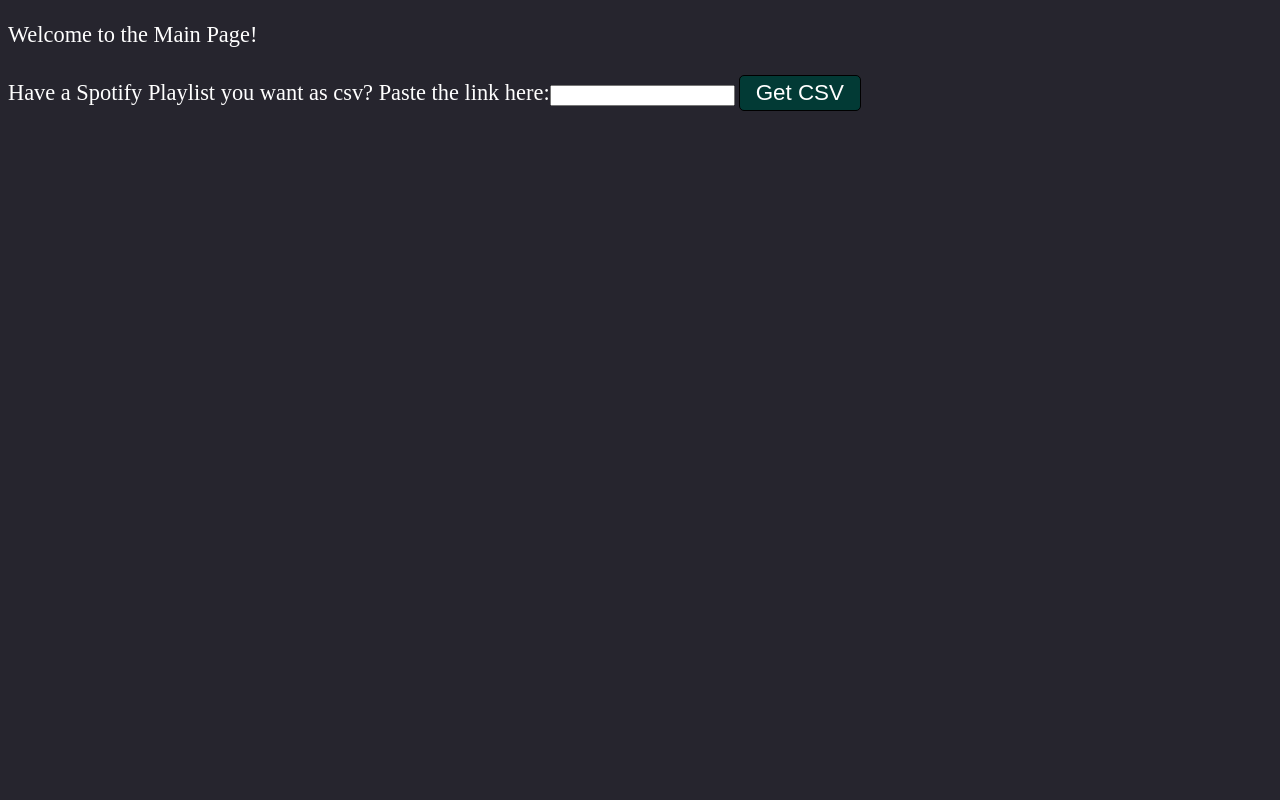
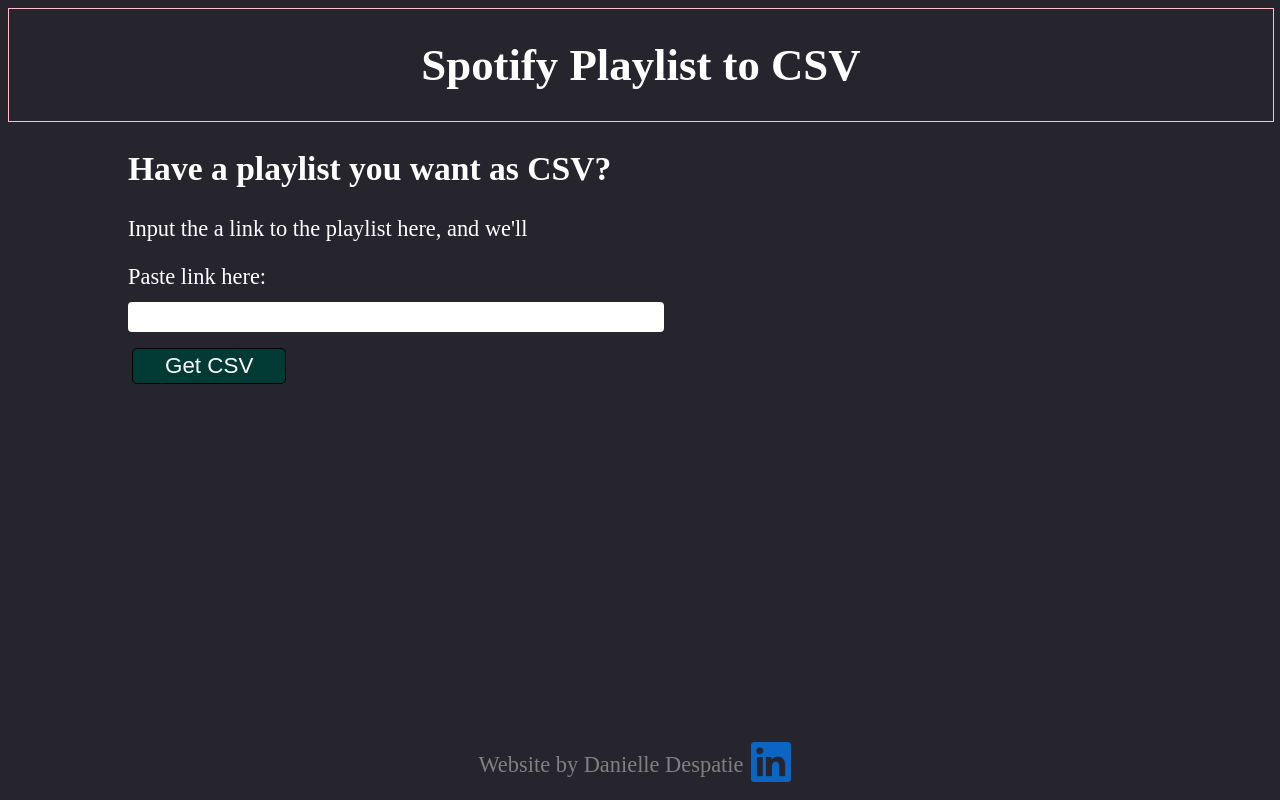
Before and after one commit to Dani-Despatie/SpotifyPlaylistProject, a React (Create React App) app: page / in a window 1280 px wide. Built offline with nearby package versions, Linux system fonts and the light colour scheme; sample sign-in values are in the browser's storage.

Commit message:
Looks Update

```diff
--- a/src/App.js
+++ b/src/App.js
@@ -6,18 +6,22 @@
 import Main from './pages/Main';
 import Callback from './pages/Callback';
 import ConsoleLogView from './components/ConsoleLogView';
-
+import Footer from './components/Footer';
+import Header from './components/Header';
 
 const App = () => {
     return (
         <Router>
             <GlobalStyles/>
+            <Header />
 
             <Routes>
                 <Route path='/' element={<Main/>} />
                 <Route path='/Callback' element={<Callback />} />
             </Routes>
 
+            <Footer />
+
         </Router>
     )
 }
--- a/src/GlobalStyles.js
+++ b/src/GlobalStyles.js
@@ -3,7 +3,6 @@
 const GlobalStyles = createGlobalStyle`
     :root {
         --background: #26252E;
-        --button: #023A35;
     }
 
     body {
@@ -12,8 +11,47 @@
         font-size: 1.4em;
     }
 
+
+
+    .container {
+        margin: 20px 120px;
+    }
+
+    .playlist-form {
+        display: flex;
+        flex-direction: column;
+    }
+
+    .url-input {
+        width: 50%;
+        font-size: 0.7em;
+        padding: 6px 12px;
+        margin: 12px 0px;
+
+        border-radius: 4px;
+        border: none;
+    }
+
+    .download a {
+        margin: 8px 0px;
+        color: cornflowerblue;
+    }
+
     .errorMessage {
         color: lightcoral;
+    }
+
+    @media only screen and (max-width: 500px) {
+        .container {
+            margin: 10px 10px;
+            text-align: center;
+        }
+        .url-input {
+            width: 90%;
+        }
+        button {
+            align-self: center;
+        }
     }
 `;
 
--- a/src/components/Footer.js
+++ b/src/components/Footer.js
@@ -0,0 +1,50 @@
+import styled from "styled-components";
+import linkedin from '../assets/linkedin.png';
+
+function Footer() {
+    return (
+        <FooterComponent className = 'footer'>
+            <p>Website by Danielle Despatie</p>
+
+            <div className = 'icons'>
+                <a>
+                    <img src = {linkedin} alt = 'LinkedIn Logo' />
+                </a>
+            </div>
+        </FooterComponent>
+    )
+}
+
+export default Footer;
+
+const FooterComponent = styled.div`
+    width: calc(100vw - 2px);
+    position: fixed;
+    bottom: 0px;
+    left: 0px;
+
+    color: gray;
+
+    display: flex;
+    align-items: center;
+    justify-content: center;
+
+    .icons {
+        display: flex;
+        flex-direction: row;
+    }
+
+    img {
+        width: 40px;
+        margin: 0px 8px;
+    }
+
+    @media only screen and (max-width: 500px) {
+        flex-direction: column;
+        font-size: 0.9em;
+
+        img {
+            width: 35px;
+        }
+    }
+`;
--- a/src/components/Header.js
+++ b/src/components/Header.js
@@ -0,0 +1,20 @@
+import styled from "styled-components";
+
+function Header() {
+    return (
+        <HeaderComponent>
+            <h1>Spotify Playlist to CSV</h1>
+        </HeaderComponent>
+    )
+}
+
+export default Header;
+
+const HeaderComponent = styled.div`
+    position: sticky;
+    margin: 8px 0px;
+    width: 100%;
+
+    text-align: center;
+    border: 1px solid pink;
+`;
--- a/src/components/StandardButton.js
+++ b/src/components/StandardButton.js
@@ -10,13 +10,21 @@
 export default StandardButton;
 
 const Button = styled.button`
-    background-color: var(--button);
+    background-color: #023A35;
     color: white;
     font-size: 1em;
+    width: fit-content;
 
     border: 1px solid black;
     border-radius: 5px;
 
-    padding: 4px 16px;
+    padding: 4px 32px;
     margin: 4px;
+
+    &:hover {
+        background-color: #034E48;
+    }
+    &:active {
+        transform: translateY(2px);
+    }
 `;
--- a/src/pages/Callback.js
+++ b/src/pages/Callback.js
@@ -7,7 +7,7 @@
 function Main() {
     getAccessToken();
     return (
-        <div>
+        <div className='container'>
             <p>Loading...</p>
         </div>
     )
--- a/src/pages/Main.js
+++ b/src/pages/Main.js
@@ -1,5 +1,6 @@
 import React from 'react';
 import { useEffect, useState } from 'react';
+import styled from 'styled-components';
 
 // Component Imports
 import StandardButton from '../components/StandardButton';
@@ -13,6 +14,8 @@
     const [downloadLink, setDownloadLink] = useState(null);
     const [errMessage, setErrMessage] = useState(null);
     const [token, setToken] = useState(null);
+    const [playlistName, setPlaylistName] = useState(null);
+    const [showInstructions, setShowInstructions] = useState(false);
 
     // Gets token if it exists or calls for authorization
     useEffect(() => {
@@ -34,11 +37,13 @@
     useEffect(() => {
         async function songListSetter () {
             const songs = await getPlaylist(token, link);
-            if (typeof(songs) == 'object') {
+            if (!songs.title) {
                 setErrMessage(songs.message);
             }
             else {
-                setSongList(songs);
+                setSongList(songs.songs);
+                setPlaylistName(songs.title);
+                setErrMessage(null);
             }
         }
         if (link) {
@@ -50,6 +55,12 @@
     function submitHandler() {
         event.preventDefault();
         setLink(event.target.playlistUrl.value);
+        if (!event.target.playlistUrl.value) {
+            setErrMessage('Please provide a link to the desired playlist');
+        }
+        else {
+            setErrMessage(null);
+        }
     }
 
     // Creates the download link
@@ -66,16 +77,20 @@
     }, [songList]);
 
     return (
-        <div>
-            <p>Welcome to the Main Page!</p>
-
-            <form onSubmit={submitHandler}>
-                <label htmlFor='playlistUrl'>Have a Spotify Playlist you want as csv? Paste the link here:</label>
-                <input type='url' id='playlistUrl' />
+        <div className='container'>
+            <h2>Have a playlist you want as CSV?</h2>
+            <p>
+                Input the a link to the playlist here, and we'll
+            </p>
+            <form onSubmit={submitHandler} className='playlist-form'>
+                <label htmlFor='playlistUrl'>Paste link here:</label>
+                <input type='url' id='playlistUrl' className='url-input' />
                 <StandardButton type='submit'>Get CSV</StandardButton>
             </form>
 
-            {downloadLink && !errMessage && <a href={downloadLink} download='SpotifyPlaylist'>Download CSV</a>}
+            <div className='download'>
+                {downloadLink && playlistName && !errMessage && <a href={downloadLink} download='SpotifyPlaylist'>Download <i>"{playlistName}"</i> as CSV</a>}
+            </div>
 
             <div className='errorMessage'>
                 {errMessage && <p>Error: {errMessage}</p>}
--- a/src/spotify-scripts/getPlaylist.js
+++ b/src/spotify-scripts/getPlaylist.js
@@ -14,11 +14,12 @@
             throw {status: 400, message: 'Link must be to a Spotify playlist, not an individual song/artist/etc.'};
         }
 
-        // Checking time for last token
+        // Getting refresh token if token is likely to be expired
         const tokenTime = window.localStorage.getItem('token_time');
         const time = Date.now();
-        if (tokenTime && tokenTime + 3300000 < time) {
-            getRefreshToken();
+        if (tokenTime && time - tokenTime > 3300000) {
+            console.log('Token refresh started...');
+            await getRefreshToken();
             finalToken = window.localStorage.getItem('access_token');
             console.log('Token refreshed successfully');
         }
@@ -55,7 +56,10 @@
             songs += `"${song.track.name}", "${artists}", ${minutes}:${seconds} \r\n`;
         });
 
-        return songs;
+        return {
+            title: data.name,
+            songs
+        };
     } catch (err) {
         if (err.status == 404) {
             return {status: 404, message: 'Playlist not found. Check link is correct and playlist is not private'};
--- a/src/spotify-scripts/getRefreshToken.js
+++ b/src/spotify-scripts/getRefreshToken.js
@@ -27,9 +27,8 @@
       window.localStorage.setItem('access_token', data.access_token);
       window.localStorage.setItem('refresh_token', data.refresh_token);
       window.localStorage.setItem('token_time', Date.now())
+      console.log('Refresh Token acquired successfully');
     }
-
-    console.log('Refresh Token acquired successfully');
 }
 
 export default getRefreshToken;
```
Also changed, not shown: src/assets/linkedin.png (added).
